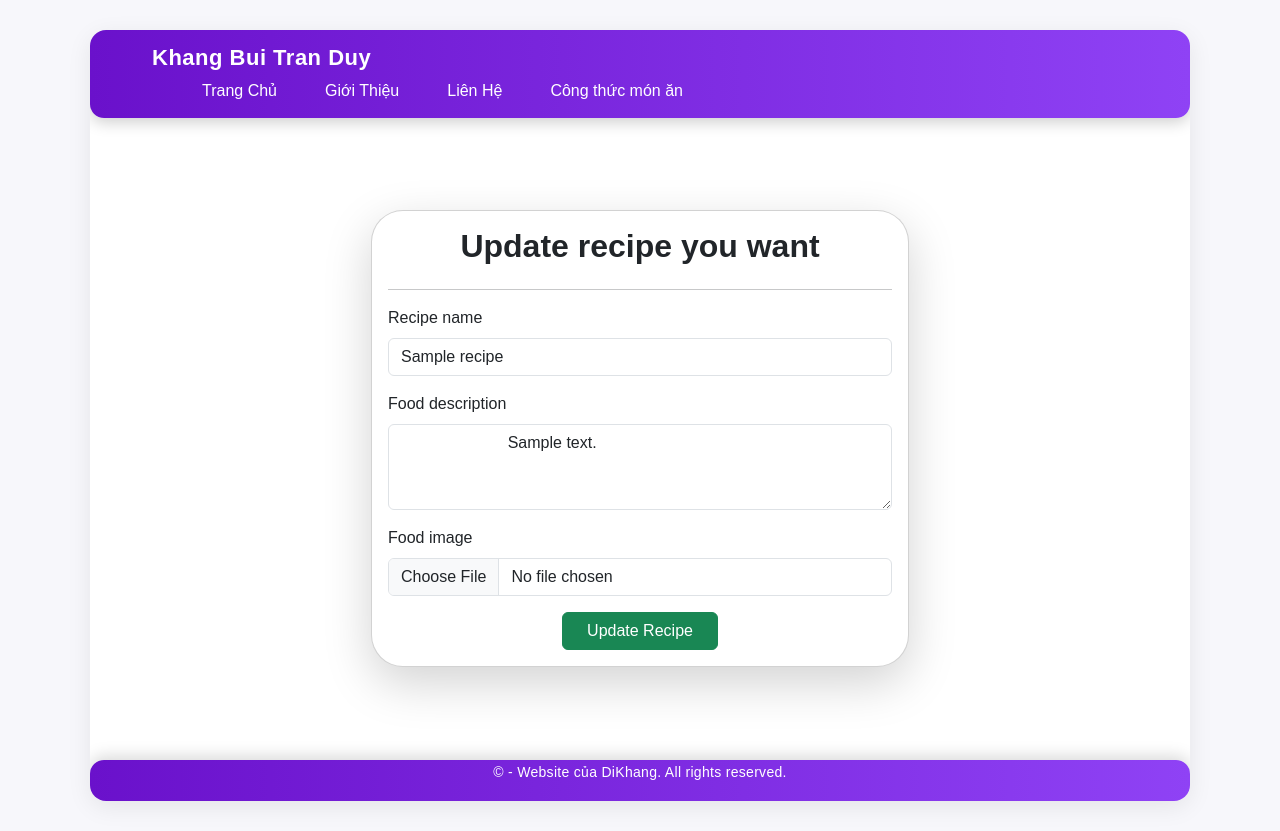
After one commit to khangbkk23/Django_Learning, a Django app: page /update-recipe/1/ in a window 1280 px wide. The commit adds this page. Run offline with Django 5.2, Linux system fonts and the light colour scheme; tables that the repository leaves empty hold one stand-in row (values such as "Sample post").

Commit message:
add update method

```diff
--- a/fundamental/fundamental/urls.py
+++ b/fundamental/fundamental/urls.py
@@ -27,7 +27,8 @@ urlpatterns = [
     path('', include('home.urls')),
     # recipe
     path('recipes/', recipes, name='recipes'),
-    path('delete-recipe/<id>/', delete_recipe, name='delete-recipe')
+    path('delete-recipe/<id>/', delete_recipe, name='delete-recipe'),
+    path('update-recipe/<id>/', update_recipe, name='update-recipe')
 ]
 
 if settings.DEBUG:
--- /dev/null
+++ b/fundamental/veget/templates/update_recipes.html
@@ -0,0 +1,31 @@
+{% extends 'base.html' %}
+
+{% block start %}
+  <div class="container d-flex flex-column justify-content-center align-items-center" style="min-height: 80vh;">
+    <form class="col-6 card p-3 shadow-lg bg-white mt-3 mb-3 rounded-5" method="POST" enctype="multipart/form-data">
+      {% csrf_token %}
+      <h2 class="text-center mb-2 fw-bold">Update recipe you want</h2>
+      <hr />
+      <div class="mb-3">
+        <label for="recipeName" class="form-label">Recipe name</label>
+        <input name="recipe_name" value="{{recipe.recipe_name}}" required type="text" class="form-control" id="recipeName" placeholder="Input the name of food...." />
+      </div>
+
+      <div class="mb-3">
+        <label for="recipeDesc" class="form-label">Food description</label>
+        <textarea name="recipe_description" value="{{recipe.recipe_description}}" class="form-control" id="recipeDesc" rows="3" placeholder="Short description about this recipe...">
+			{{recipe.recipe_description}}
+		</textarea>
+      </div>
+
+      <div class="mb-3">
+        <label for="recipeImg" class="form-label">Food image</label>
+        <input name="recipe_image" type="file" class="form-control" id="recipeImg" />
+      </div>
+
+      <div class="text-center">
+        <button type="submit" class="btn btn-success px-4">Update Recipe</button>
+      </div>
+    </form>
+  </div>
+{% endblock %}
--- a/fundamental/veget/views.py
+++ b/fundamental/veget/views.py
@@ -22,10 +22,10 @@ def recipes(request):
 
         return redirect('/recipes')
 
-    query_set = Recipe.objects.all()
+    queryset = Recipe.objects.all()
     context = {
         'page' : 'Recipes',
-        'recipes' : query_set
+        'recipes' : queryset
         }
     return render(request, 'recipes.html', context=context)
 
@@ -33,3 +33,23 @@ def delete_recipe(request, id):
     queryset = Recipe.objects.get(id=id)
     queryset.delete()
     return redirect('/recipes/')
+
+def update_recipe(request, id):
+    queryset = Recipe.objects.get(id=id)
+    context = {'page': 'Update recipes', 'recipe':queryset}
+
+    if request.method == 'POST':
+        data = request.POST
+        recipe_image = request.FILES.get('recipe_image')
+        recipe_name = data.get('recipe_name')
+        recipe_description = data.get('recipe_description')
+
+        queryset.recipe_name = recipe_name
+        queryset.recipe_description = recipe_description
+
+        if recipe_image:
+            queryset.recipe_image = recipe_image
+        queryset.save()
+        return redirect('/recipes/')
+
+    return render(request, 'update_recipes.html', context=context)
```
Also changed, not shown: fundamental/veget/templates/recipes.html (+7 -5 lines).
